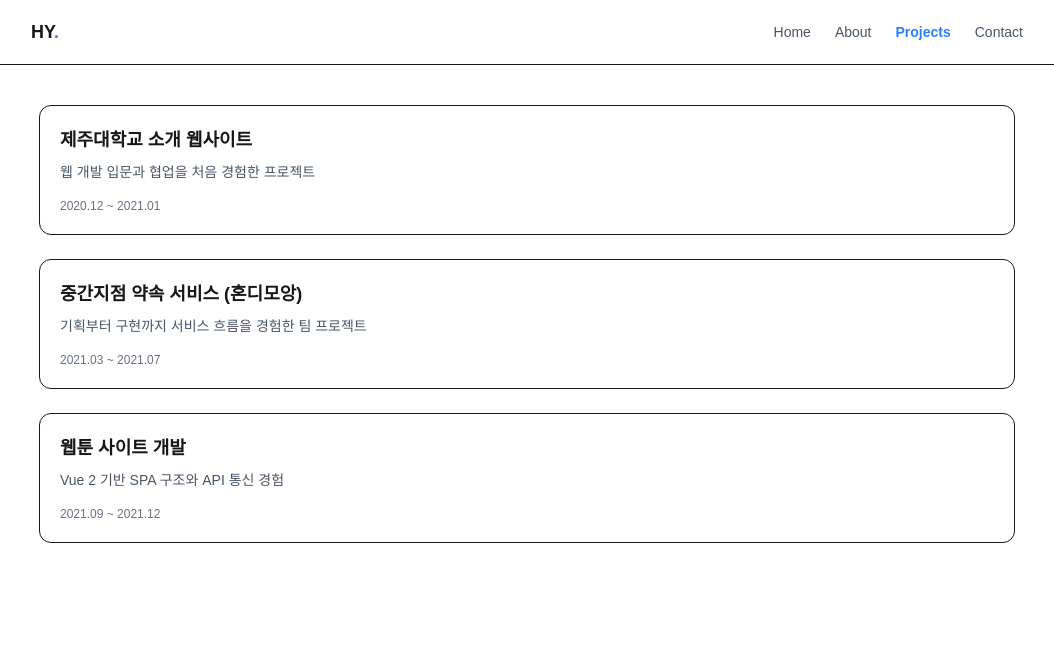
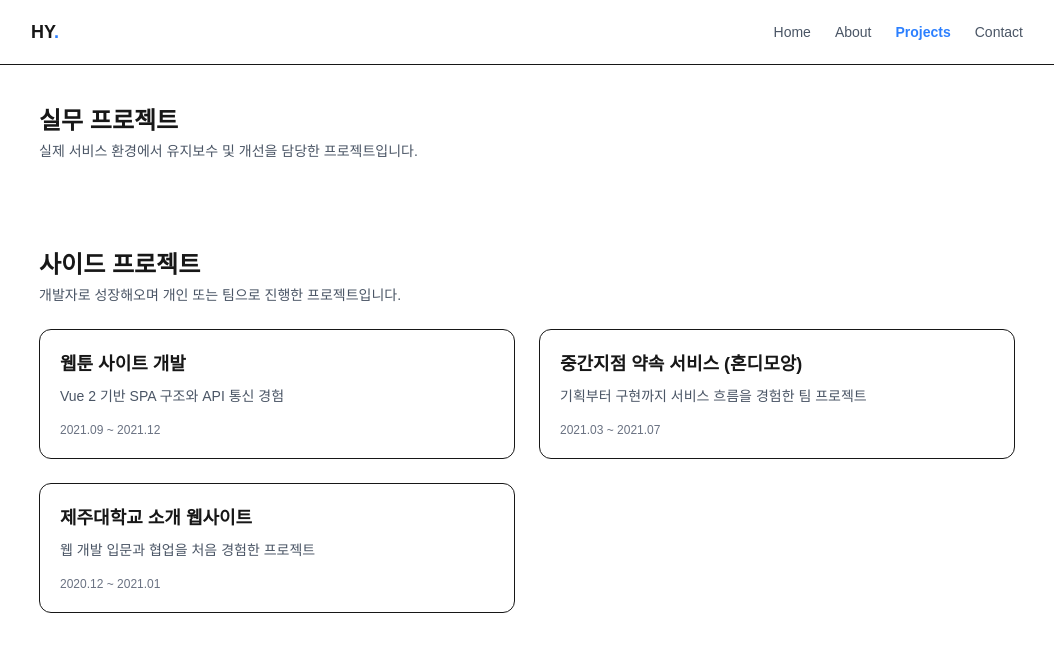
Before and after one commit to hyunjunyong2/portfolio-next, a Next.js app: page /projects in a window 1280 px wide. Shown: the top 652 px of the page, without its empty margins (113-1167 px from the left). Built offline with nearby package versions, Linux system fonts and the light colour scheme.

Commit message:
feat: 페이지 섹션 구조 스타일 설정 및 타이틀추가

```diff
--- a/app/projects/page.tsx
+++ b/app/projects/page.tsx
@@ -1,12 +1,58 @@
-import ProjectCard from '@/components/projects/ProjectCard'
+import ProjectCard from '@/components/projects/ProjectCard';
 import { projects } from '@/data/projects';
 
-export default function project() {
+const workProjects = projects.filter(
+  (project) => project.category === 'work'
+);
+
+const sideProjects = projects.filter(
+  (project) => project.category === 'side'
+);
+
+export default function ProjectsPage() {
   return (
-    <div className="grid gap-6">
-      {projects.map((project) => (
-        <ProjectCard key={project.slug} project={project} />
-      ))}
-    </div>
-  )
+    <section className="space-y-16">
+      {/* Work Projects */}
+      <div className="space-y-6">
+        <div>
+          <h2 className="text-2xl font-bold">
+            실무 프로젝트
+          </h2>
+          <p className="mt-1 text-sm text-gray-600">
+            실제 서비스 환경에서 유지보수 및 개선을 담당한 프로젝트입니다.
+          </p>
+        </div>
+
+        <div className="grid grid-cols-1 gap-6 sm:grid-cols-2">
+          {workProjects.map((project) => (
+            <ProjectCard
+              key={project.slug}
+              project={project}
+            />
+          ))}
+        </div>
+      </div>
+
+      {/* Side Projects */}
+      <div className="space-y-6">
+        <div>
+          <h2 className="text-2xl font-bold">
+            사이드 프로젝트
+          </h2>
+          <p className="mt-1 text-sm text-gray-600">
+            개발자로 성장해오며 개인 또는 팀으로 진행한 프로젝트입니다.
+          </p>
+        </div>
+
+        <div className="grid grid-cols-1 gap-6 sm:grid-cols-2">
+          {sideProjects.map((project) => (
+            <ProjectCard
+              key={project.slug}
+              project={project}
+            />
+          ))}
+        </div>
+      </div>
+    </section>
+  );
 }
--- a/data/projects.ts
+++ b/data/projects.ts
@@ -1,48 +1,47 @@
+export type ProjectCategory = 'work' | 'side';
+
 export type Project = {
   slug: string;
   title: string;
   period: string;
   summary: string;
   description: string[];
-
   role: string[];
   tech: string[];
+  category: ProjectCategory;
+  retrospective?: string;
+  thumbnail?: string;
+};
 
-  thumbnail?: string;
-  links?: {
-    demo?: string;
-    github?: string;
-  };
-
-  retrospective?: string;
-};
 
 export const projects: Project[] = [
   {
-    slug: 'jejunu-intro',
-    title: '제주대학교 소개 웹사이트',
-    period: '2020.12 ~ 2021.01',
-    summary: '웹 개발 입문과 협업을 처음 경험한 프로젝트',
+    category: 'side',
+    slug: 'webtoon',
+    title: '웹툰 사이트 개발',
+    period: '2021.09 ~ 2021.12',
+    summary: 'Vue 2 기반 SPA 구조와 API 통신 경험',
 
     description: [
-      '웹 개발을 처음 시작하며 JavaScript 기반으로 페이지 구조를 설계한 프로젝트입니다.',
-      '외부 API와의 통신을 통해 데이터를 화면에 렌더링하는 흐름을 처음 경험했습니다.',
-      '팀 협업 과정에서 Git을 활용하며 코드 공유와 커뮤니케이션의 중요성을 인식하게 되었습니다.',
+      'Vue 2를 처음 도입하여 SPA 구조로 웹 서비스를 개발한 프로젝트입니다.',
+      '컴포넌트 단위 설계를 통해 코드 관리의 필요성을 체감했습니다.',
+      'Axios를 활용한 API 통신을 통해 비동기 처리 이해도가 향상되었습니다.',
     ],
 
     role: [
-      '메인 페이지 UI 구현',
-      'API 응답 데이터 화면 반영',
-      '팀원과의 Git 협업',
+      'Vue 2 기반 프론트엔드 개발',
+      'Axios API 통신',
+      '컴포넌트 설계',
     ],
 
-    tech: ['JavaScript', 'API 통신', 'Git'],
+    tech: ['Vue.js 2', 'Axios', 'SPA'],
 
     retrospective:
-      '지금 다시 만든다면 컴포넌트 단위 분리와 데이터 처리 로직을 더 명확히 나누고 싶습니다.',
+      '이 프로젝트를 계기로 프레임워크 기반 개발에 익숙해졌고 이후 Nuxt 학습으로 이어졌습니다.',
   },
 
   {
+    category: 'side',
     slug: 'hondimoang',
     title: '중간지점 약속 서비스 (혼디모앙)',
     period: '2021.03 ~ 2021.07',
@@ -67,26 +66,27 @@ export const projects: Project[] = [
   },
 
   {
-    slug: 'webtoon',
-    title: '웹툰 사이트 개발',
-    period: '2021.09 ~ 2021.12',
-    summary: 'Vue 2 기반 SPA 구조와 API 통신 경험',
+    category: 'side',
+    slug: 'jejunu-intro',
+    title: '제주대학교 소개 웹사이트',
+    period: '2020.12 ~ 2021.01',
+    summary: '웹 개발 입문과 협업을 처음 경험한 프로젝트',
 
     description: [
-      'Vue 2를 처음 도입하여 SPA 구조로 웹 서비스를 개발한 프로젝트입니다.',
-      '컴포넌트 단위 설계를 통해 코드 관리의 필요성을 체감했습니다.',
-      'Axios를 활용한 API 통신을 통해 비동기 처리 이해도가 향상되었습니다.',
+      '웹 개발을 처음 시작하며 JavaScript 기반으로 페이지 구조를 설계한 프로젝트입니다.',
+      '외부 API와의 통신을 통해 데이터를 화면에 렌더링하는 흐름을 처음 경험했습니다.',
+      '팀 협업 과정에서 Git을 활용하며 코드 공유와 커뮤니케이션의 중요성을 인식하게 되었습니다.',
     ],
 
     role: [
-      'Vue 2 기반 프론트엔드 개발',
-      'Axios API 통신',
-      '컴포넌트 설계',
+      '메인 페이지 UI 구현',
+      'API 응답 데이터 화면 반영',
+      '팀원과의 Git 협업',
     ],
 
-    tech: ['Vue.js 2', 'Axios', 'SPA'],
+    tech: ['JavaScript', 'API 통신', 'Git'],
 
     retrospective:
-      '이 프로젝트를 계기로 프레임워크 기반 개발에 익숙해졌고 이후 Nuxt 학습으로 이어졌습니다.',
+      '지금 다시 만든다면 컴포넌트 단위 분리와 데이터 처리 로직을 더 명확히 나누고 싶습니다.',
   },
 ];
```
